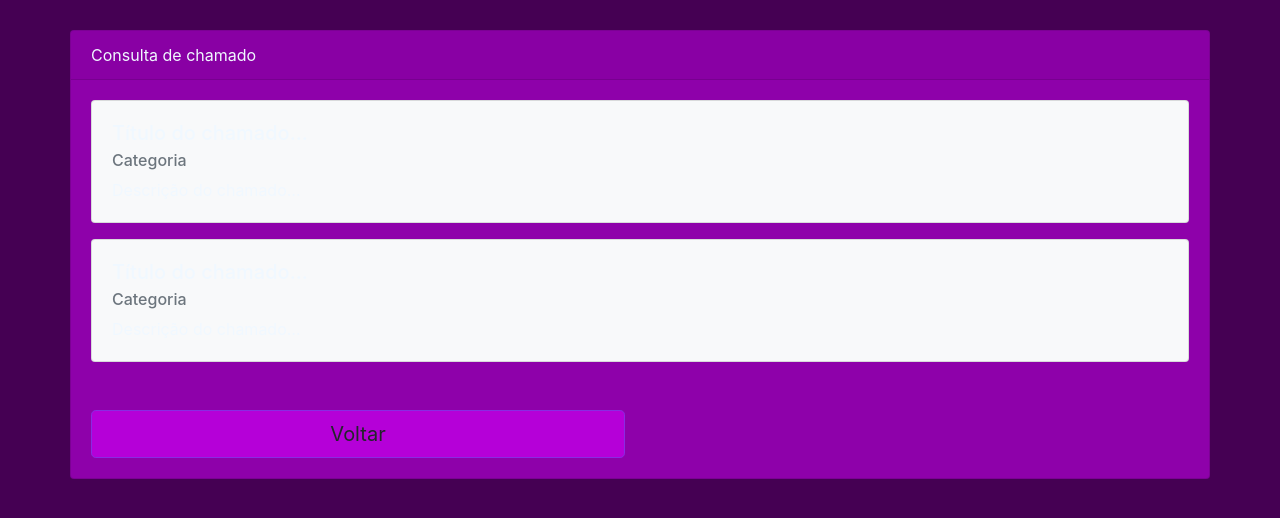
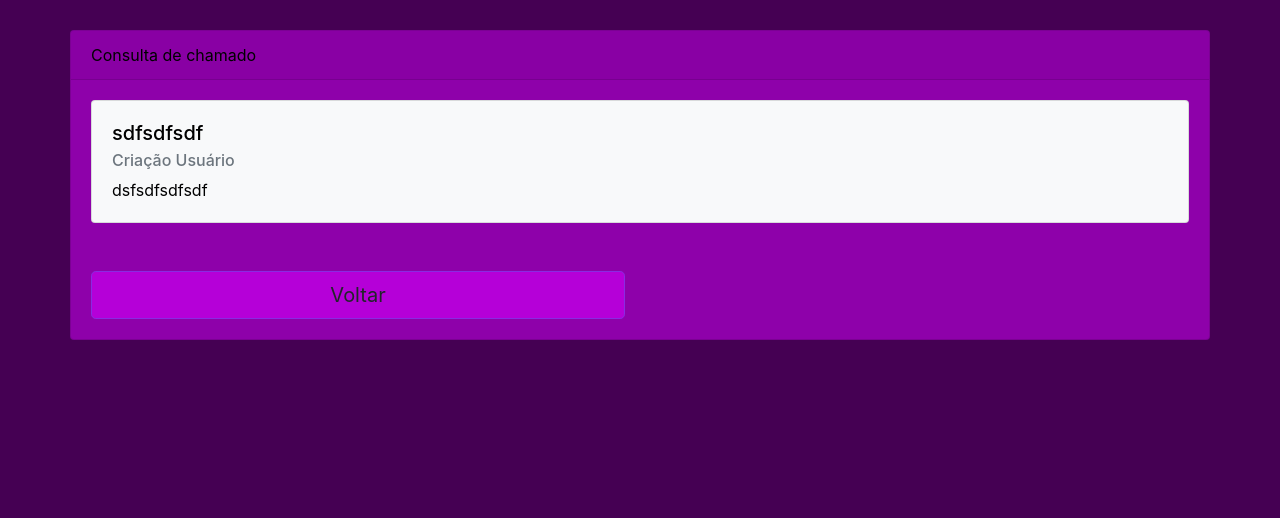
Before and after one commit to HamiltonMendesNeto/backend, a PHP site: page /consultar_chamado.php in a window 1280 px wide. Shown: the part 56-574 px from the top of the page. Run offline with PHP 8.4, Linux system fonts and the light colour scheme; the visitor is signed in with stand-in values (Sample User, id 1).

Commit message:
registro atualizado

```diff
--- a/app_help_desk/consultar_chamado.php
+++ b/app_help_desk/consultar_chamado.php
@@ -1,5 +1,26 @@
 <?php
 require_once ("login.php");
+
+?>
+
+<?php
+$chamados = [];
+
+$arquivo = fopen('registro.txt','r');
+
+while(!feof($arquivo)){
+  //O fget vai ler o arquivo linha a linha
+  $registro = fgets($arquivo);
+
+  $chamados [] = $registro;
+}
+
+fclose ($arquivo);
+
+// echo "<pre>";
+// print_r ($chamados);
+// echo "</pre>";
+
 ?>
 
 
@@ -38,23 +59,30 @@ require_once ("login.php");
             </div>
 
             <div class="card-body">
+      <?php
 
-              <div class="card mb-3 bg-light">
+        foreach($chamados as $chamado){
+
+        $chamado_dados = explode('|',$chamado);
+
+        if(count($chamado_dados) < 3){
+          continue;
+        }
+
+        //echo "<pre>";
+        //print_r ($chamado_dados);
+        //echo "</pre>";
+      ?>
+      <div class="card mb-3 bg-light">
                 <div class="card-body">
-                  <h5 class="card-title">Título do chamado...</h5>
-                  <h6 class="card-subtitle mb-2 text-muted">Categoria</h6>
-                  <p class="card-text">Descrição do chamado...</p>
+                  <h5 class="card-title"><?php echo $chamado_dados[0]?></h5>
+                  <h6 class="card-subtitle mb-2 text-muted"><?php echo $chamado_dados[1]?></h6>
+                  <p class="card-text"><?php echo $chamado_dados[2]?></p>
 
                 </div>
-              </div>
 
-              <div class="card mb-3 bg-light">
-                <div class="card-body">
-                  <h5 class="card-title">Título do chamado...</h5>
-                  <h6 class="card-subtitle mb-2 text-muted">Categoria</h6>
-                  <p class="card-text">Descrição do chamado...</p>
+              <?php } ?>
 
-                </div>
               </div>
 
               <div class="row mt-5">
--- a/app_help_desk/estilizacao.css
+++ b/app_help_desk/estilizacao.css
@@ -11,3 +11,6 @@ body{
     border-color: blueviolet;
 
 }
+div{
+    color: black;
+}
--- a/app_help_desk/registro.txt
+++ b/app_help_desk/registro.txt
@@ -1 +1 @@
-$texto$texto$texto$texto$texto$texto$texto
+sdfsdfsdf|Criação Usuário|dsfsdfsdfsdf
```
Also changed, not shown: app_help_desk/registra_chamado.php (+12 -5 lines).
